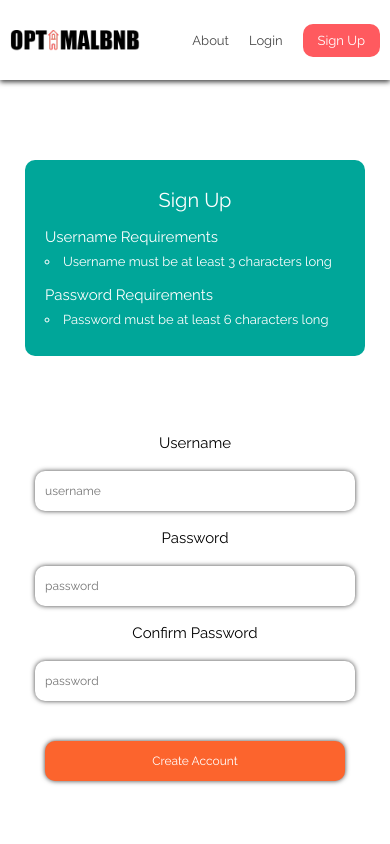
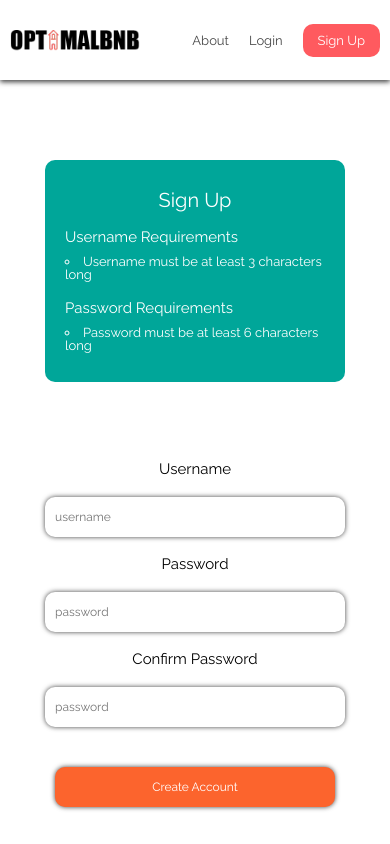
Before and after one commit to Build-Wweek-AirBnB-Optimal-Price-1/Front-End, a React (Create React App) app: page /signup in a window 390 px wide. Built offline with nearby package versions, Linux system fonts and the light colour scheme.

Commit message:
Form elements are now responsive on small mobile screens

```diff
--- a/src/components/Login.js
+++ b/src/components/Login.js
@@ -14,7 +14,7 @@ const Form = styled.form`
 const Input = styled.input`
     width: 50%;
     max-width: 400px;
-    min-width: 300px;
+    min-width: 280px;
     height: 40px;
     border: none;
     outline: none;
--- a/src/components/SignUp.js
+++ b/src/components/SignUp.js
@@ -15,7 +15,7 @@ const Form = styled.form`
 const Input = styled.input`
     width: 50%;
     max-width: 400px;
-    min-width: 300px;
+    min-width: 280px;
     height: 40px;
     border: none;
     outline: none;
--- a/src/components/SingUpInfo.js
+++ b/src/components/SingUpInfo.js
@@ -4,7 +4,9 @@ import styled from 'styled-components';
 const Requirements = styled.div`
     margin-top: 80px;
     margin: 80px auto;
-    width: 300px;
+    width: 50%;
+    max-width: 300px;
+    min-width: 260px;
     display: flex;
     justify-content: center;
     flex-direction: column;
```
